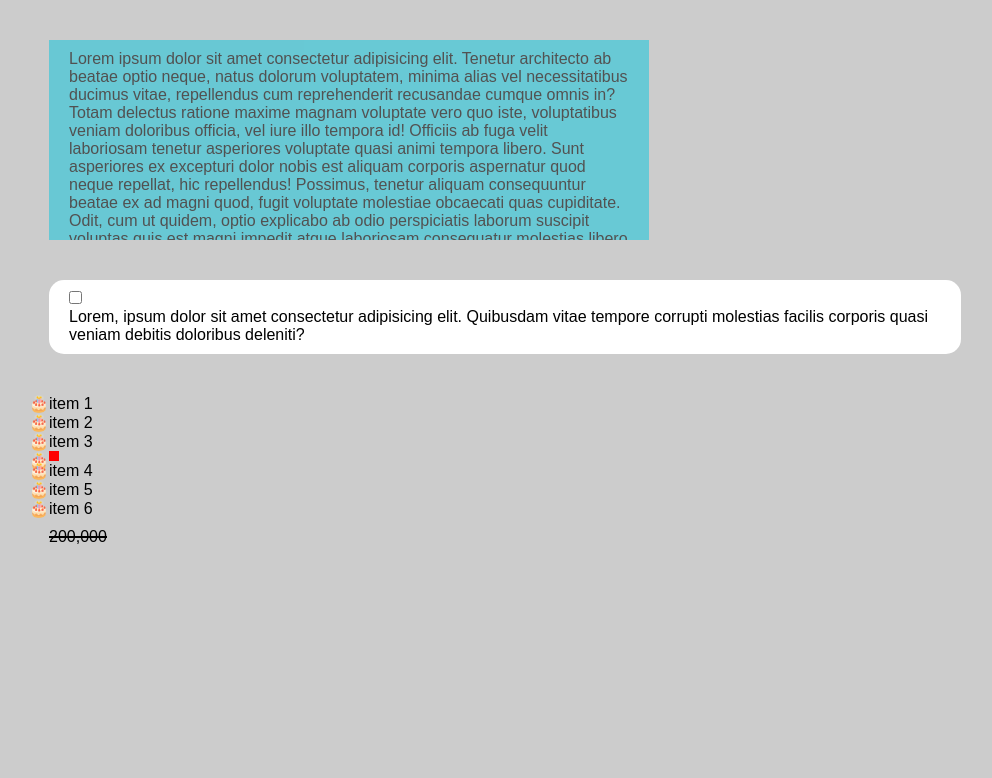
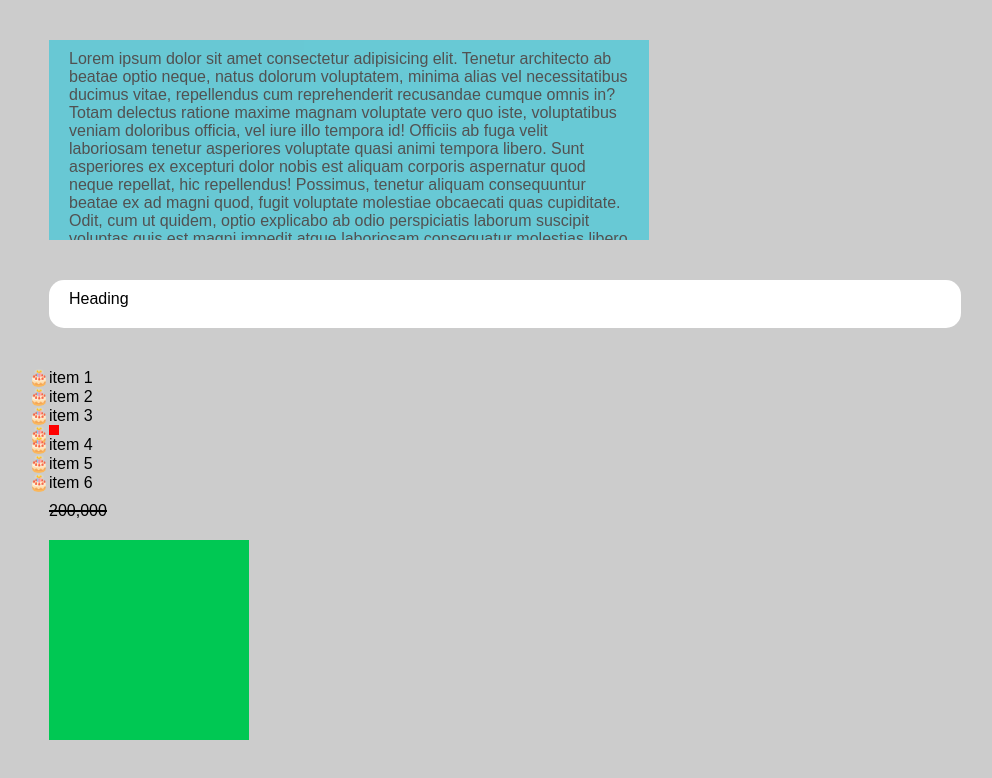
Before and after one commit to adel-nodehi/CSS-2-1, a plain HTML site: page index.html in a window 1280 px wide. Shown: the whole page, without its empty margins (135-1127 px from the left). Drawn offline with Linux system fonts and the light colour scheme.

Commit message:
transition

```diff
--- a/index.html
+++ b/index.html
@@ -28,7 +28,9 @@
       </p>
 
       <div class="accordion">
-        <input class="accordion__input" type="checkbox" />
+        <label class="accordion__title" for="accordion_input">Heading</label>
+
+        <input class="accordion__input" type="checkbox" id="accordion_input" />
 
         <p class="accordion__content">
           Lorem, ipsum dolor sit amet consectetur adipisicing elit. Quibusdam
@@ -48,6 +50,8 @@
       </ul>
 
       <p class="discount">200,000</p>
+
+      <div class="box"></div>
     </div>
   </body>
 </html>
--- a/styles/style.css
+++ b/styles/style.css
@@ -54,6 +54,10 @@ p:last-child {
   background-color: black;
 }
 
+/*
+Acoorion start
+*/
+
 .accordion {
   margin: 40px 0;
   padding: 10px 20px;
@@ -62,12 +66,30 @@ p:last-child {
   border-radius: 15px;
 }
 
+.accordion__title {
+  display: inline-block;
+  margin-bottom: 10px;
+}
+
+.accordion__input {
+  display: none;
+}
+
 .accordion__input:checked + .accordion__content {
-  color: red;
+  height: 50px;
 }
 
 .accordion__content {
+  padding: 0 15px;
+  height: 0;
+  overflow: hidden;
+
+  transition: all 0.2s ease-in;
 }
+
+/*
+Acoorion end
+*/
 
 .list {
 }
@@ -100,3 +122,15 @@ p:last-child {
   right: 0;
   top: 8px;
 }
+
+.box {
+  width: 200px;
+  height: 200px;
+  margin-top: 20px;
+  background-color: #00c853;
+  transition: background-color 0.2s ease-in 20ms;
+}
+
+.box:hover {
+  background-color: #01579b;
+}
```
